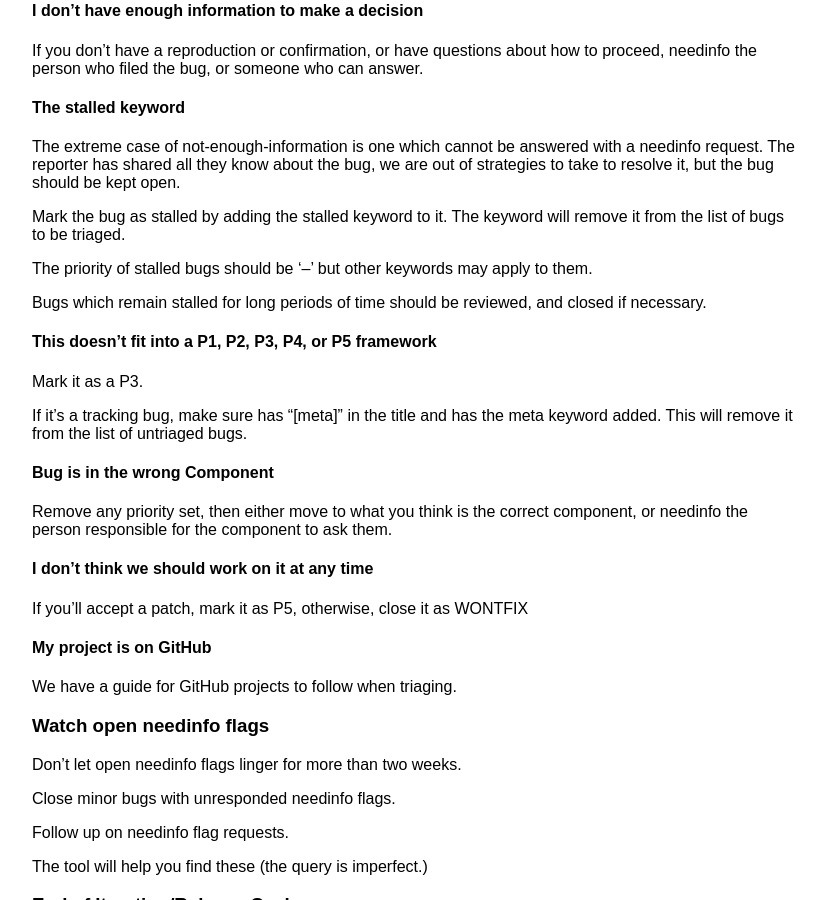
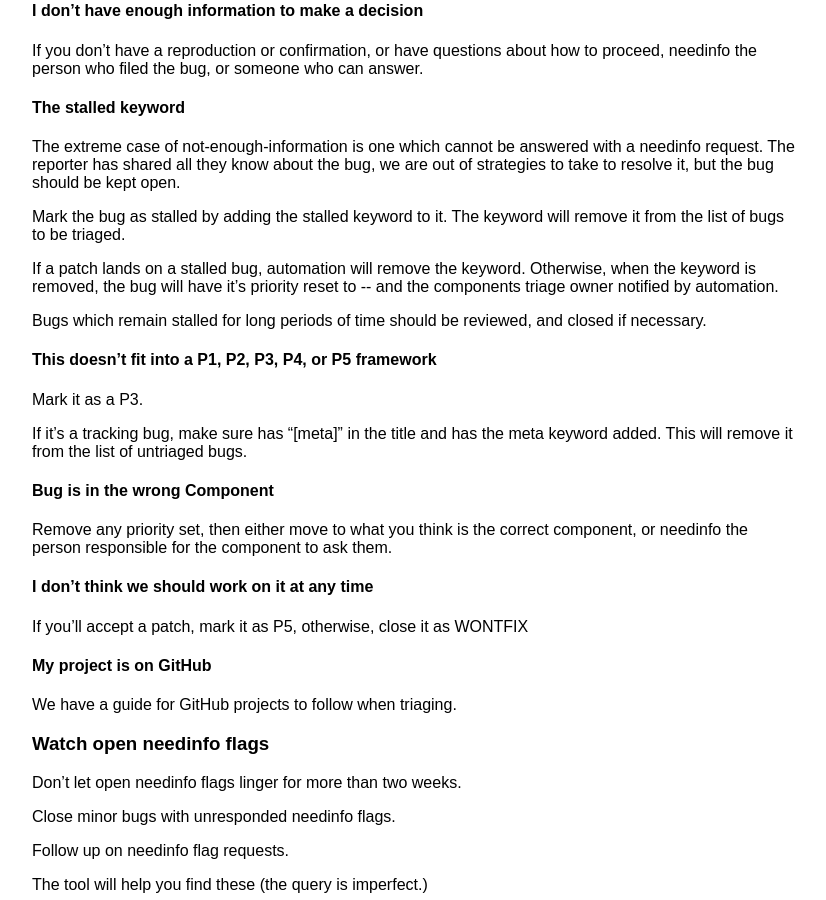
Before and after one commit to mozilla/bug-handling, a Jekyll site: the page built from _policies/triage-bugzilla.md, in a window 1280 px wide and 900 px high, scrolled down 2548 px. Shown: the whole window, without its empty margins (224-1050 px from the left). Built offline with Jekyll 4.4.1, drawn with Linux system fonts in a browser that asks for light colours; some web fonts are replaced.

Commit message:
Change when priority is reset on untriaged bugs
For #39. When stalled bugs become un-stalled, their priority will be reset and the triage owner notified.

Automation fix in https://github.com/mozilla/relman-auto-nag/issues/595

```diff
--- a/_policies/triage-bugzilla.md
+++ b/_policies/triage-bugzilla.md
@@ -118,7 +118,7 @@ The extreme case of not-enough-information is one which cannot be answered with
 
 Mark the bug as stalled by adding the `stalled` keyword to it. The keyword will remove it from the list of bugs to be triaged.
 
-The priority of `stalled` bugs should be '--' but other keywords may apply to them.
+If a patch lands on a `stalled` bug, automation will remove the keyword. Otherwise, when the `keyword` is removed, the bug will have it's priority reset to `--` and the components triage owner notified by automation.
 
 Bugs which remain `stalled` for long periods of time should be reviewed, and closed if necessary.
 
```
